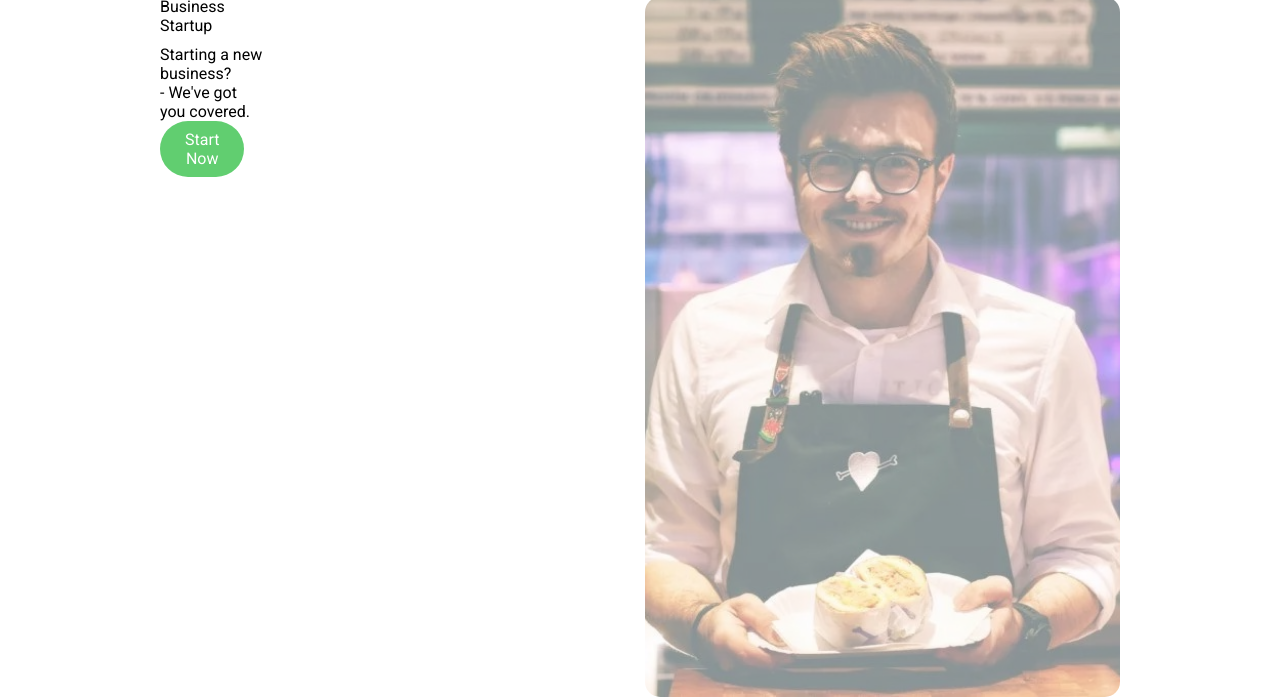
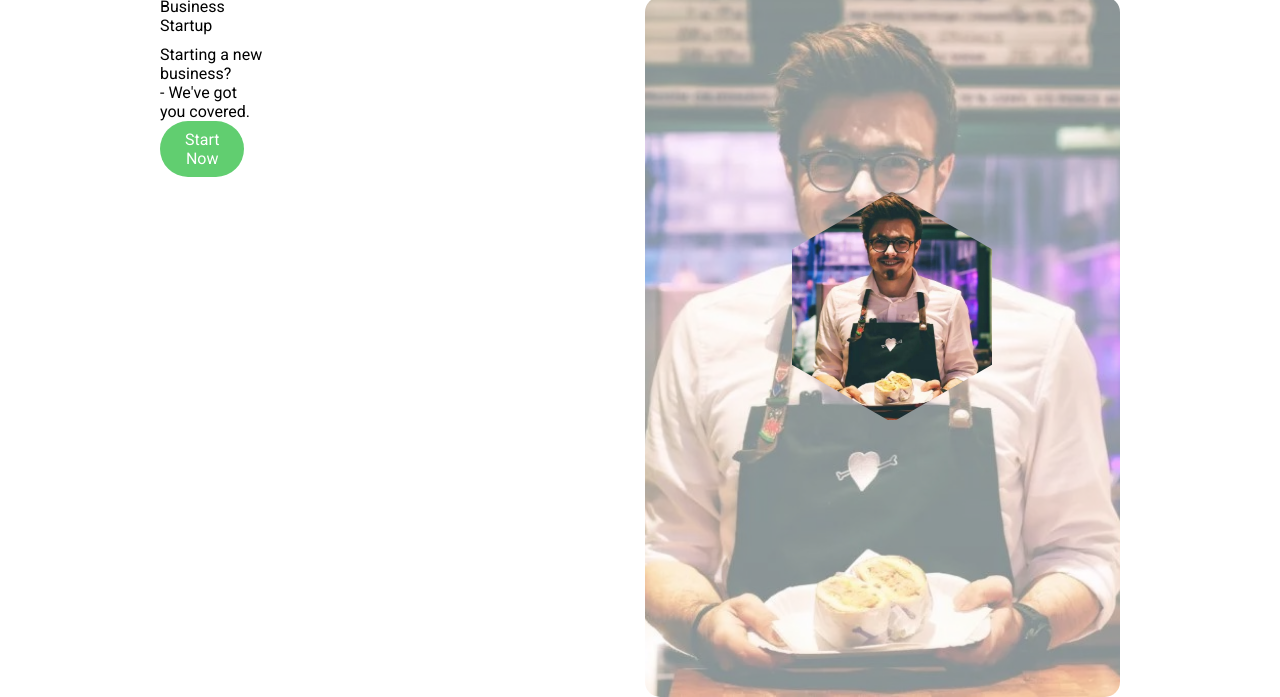
Before and after one commit to bascum/CreativeLabDesigns, a plain HTML site: page index.html in a window 1280 px wide. Shown: the part 123-820 px from the top of the page. Drawn offline with Linux system fonts and the light colour scheme.

Commit message:
background and foreground completed

```diff
--- a/Resources/CSS/index.css
+++ b/Resources/CSS/index.css
@@ -126,7 +126,6 @@ button:hover {
         -ms-transform: rotate(120deg);
          -o-transform: rotate(120deg);
             transform: rotate(120deg);
-    cursor: pointer;
 }
 
 .hexagon-in1 {
@@ -199,6 +198,9 @@ button:hover {
     margin-left: auto;
     text-align: center;
     height: 100%;
+    display: grid;
+    grid-template-columns: repeat(5, 1fr);
+    grid-template-rows: repeat(5, 1fr);
 }
 
 .slide-background-photo {
@@ -208,4 +210,11 @@ button:hover {
     opacity: .5;
     width: 100%;
     object-fit: cover;
+    grid-row: 1/ 6;
+    grid-column: 1 / 6;
 }
+
+.slide-foreground-photo {
+    grid-column: 3/4;
+    grid-row: 3/4;
+}
--- a/index.html
+++ b/index.html
@@ -30,7 +30,7 @@
         <div class="myslides fade invisible">
             <div class="slide-photo">
                 <img src="Resources\Images\1677ebd2aae3abf13abc3afc47c65077.petr-sevcovic-e5Q5vWO55uU-unsplash-1024x683-1.jpeg" alt="" class="slide-background-photo">
-                <div class="hexagon hexagon2"><div class="hexagon-in1"><div class="hexagon-in2 chef"></div></div></div>
+                <div class="hexagon hexagon2 slide-foreground-photo"><div class="hexagon-in1"><div class="hexagon-in2 chef"></div></div></div>
             </div>
             <div class="slide-text">
                 <h4 style="padding-bottom: 10px;">Business Startup</h4>
```
